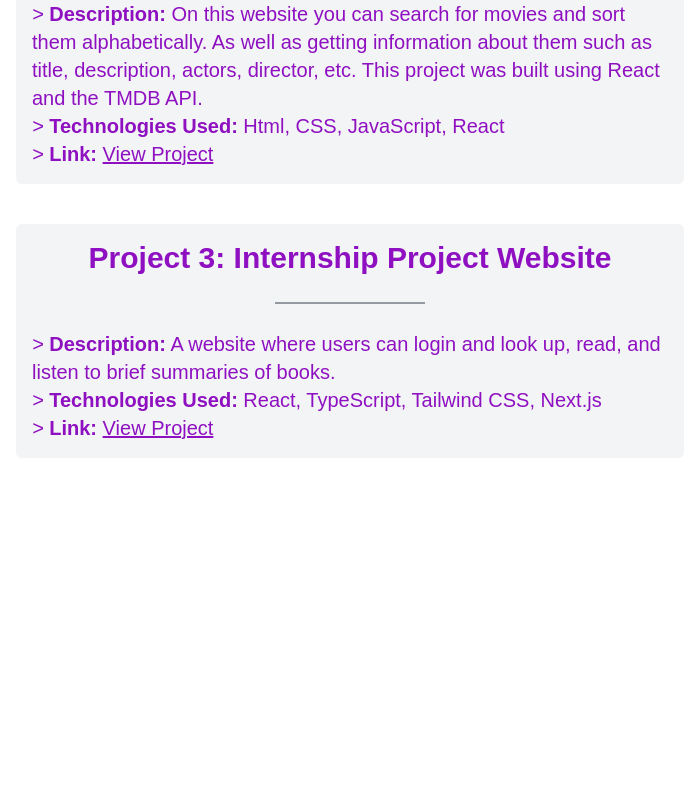
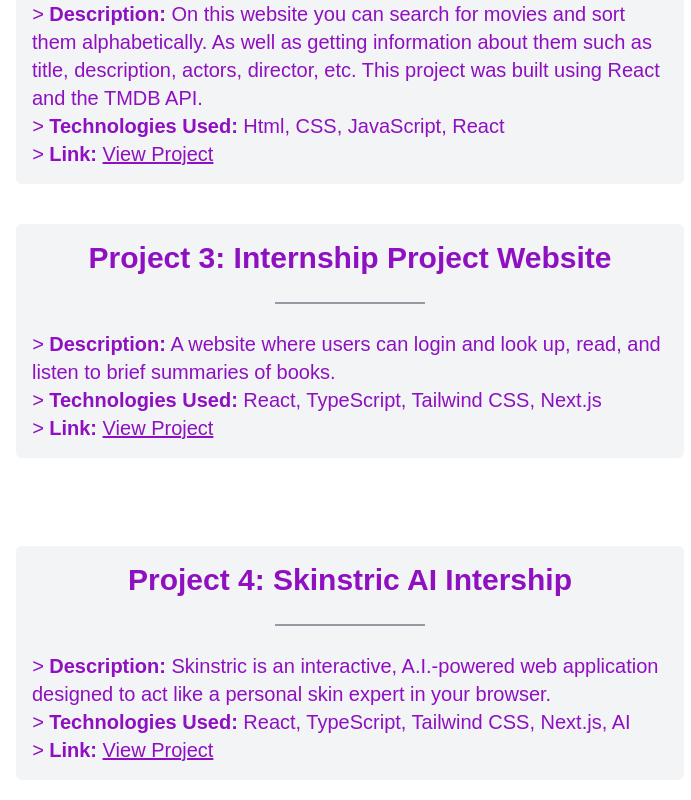
Before and after one commit to rvallee1017/new-portfolio, a Next.js app in the folder portfolio/: page /projects in a window 1280 px wide. Shown: the part 597-1397 px from the top of the page, without its empty margins (290-981 px from the left). Before the commit the page ends 1103 px from the top, so only its background shows below. Built offline with nearby package versions, Linux system fonts and the light colour scheme.

Commit message:
added code

```diff
--- a/portfolio/src/app/components/Projects.tsx
+++ b/portfolio/src/app/components/Projects.tsx
@@ -83,6 +83,31 @@ export default function Projects() {
             </li>
           </ul>
         </div>
+
+        <div className="flex flex-col justify-center items-center gap-4 p-6 md:p-4 md:fit rounded-md h-fit md:w-[668px] md:text-xl mx-12 m-block-[15px] mb-12 transition-all duration-300 hover:scale-105 hover:shadow-xl hover:opacity-95" style={{ backgroundColor: "var(--bg-card)" }}>
+          <h3 className="text-xl font-bold align-center p-0 m-0 md:text-3xl transition-colors duration-300" style={{ color: "var(--text-primary)" }}>
+            Project 4: Skinstric AI Intership
+          </h3>
+          <div className="w-[150px] h-[2px] m-[10px] opacity-50 transition-colors duration-300" style={{ backgroundColor: "var(--border-color)" }}></div>
+
+          <ul style={{ color: "var(--text-primary)" }} className="transition-colors duration-300">
+            <li>
+              <i className="arrow">&gt; </i>
+              <strong>Description:</strong> Skinstric is an interactive, A.I.-powered web application designed to act like a personal skin expert in your browser.
+            </li>
+            <li>
+              <i className="arrow">&gt; </i>
+              <strong>Technologies Used:</strong> React, TypeScript, Tailwind CSS, Next.js, AI
+            </li>
+            <li>
+              <i className="arrow">&gt; </i>
+              <strong>Link:</strong>{' '}
+              <a href="https://skinstric-git-main-leigh5.vercel.app/" target="_blank" rel="noreferrer" style={{ color: "var(--text-primary)" }} className="hover:opacity-80 underline">
+                View Project
+              </a>
+            </li>
+          </ul>
+        </div>
       </div>
     </section>
   );
```
